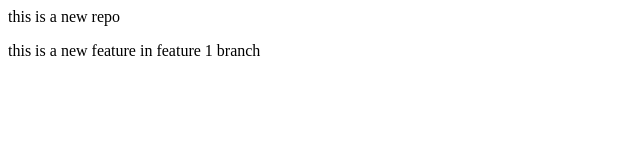
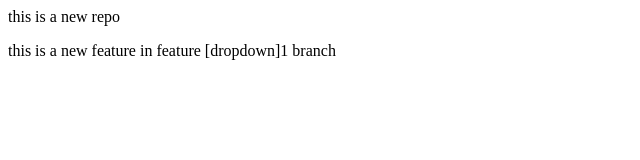
Before and after one commit to Aman6869/LocalRepor, a plain HTML site: page index.html in a window 1280 px wide. Shown: the full height of the page, 0-640 px from the left. Drawn offline with Linux system fonts and the light colour scheme.

Commit message:
Add dropdown

```diff
--- a/index.html
+++ b/index.html
@@ -1,2 +1,2 @@
 <p>this is a new repo</p>
-<p>this is a new feature in feature 1 branch</p>
+<p>this is a new feature in feature [dropdown]1 branch</p>
```
